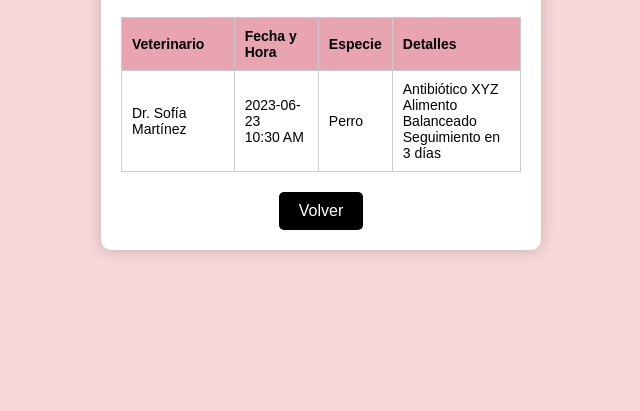
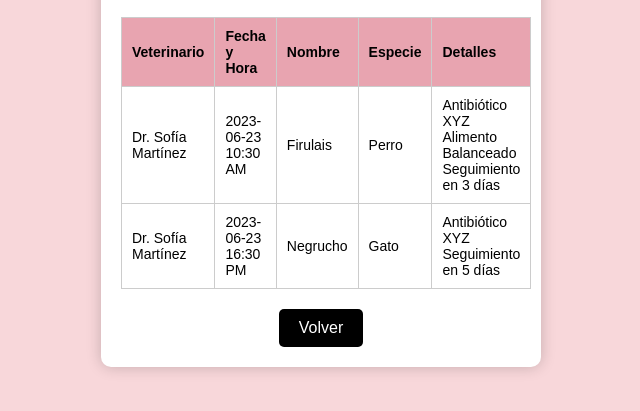
Before and after one commit to LaureanoBarnes/VeterinariaApp, a plain HTML site: page RegistroTratamiento.html in a window 1280 px wide. Shown: the part 83-494 px from the top of the page, without its empty margins (319-959 px from the left). Drawn offline with Linux system fonts and the light colour scheme.

Commit message:
cambios css

```diff
--- a/RegistroTratamiento.html
+++ b/RegistroTratamiento.html
@@ -24,18 +24,28 @@
                 <tr>
                     <th>Veterinario</th>
                     <th>Fecha y Hora</th>
+                    <th>Nombre</th>
                     <th>Especie</th>
                     <th>Detalles</th>
+
                 </tr>
             </thead>
             <tbody>
                 <tr>
                     <td>Dr. Sofía Martínez</td>
                     <td>2023-06-23<br>10:30 AM</td>
+                    <td>Firulais</td>
                     <td>Perro</td>
                     <td>Antibiótico XYZ<br>Alimento Balanceado<br>Seguimiento en 3 días</td>
                 </tr>
                 <!-- Agrega más filas aquí si es necesario -->
+                <tr>
+                    <td>Dr. Sofía Martínez</td>
+                    <td>2023-06-23<br>16:30 PM</td>
+                    <td>Negrucho</td>
+                    <td>Gato</td>
+                    <td>Antibiótico XYZ<br>Seguimiento en 5 días</td>
+                </tr>
             </tbody>
         </table>
 
--- a/estilos/ConsultaCss.css
+++ b/estilos/ConsultaCss.css
@@ -113,3 +113,8 @@ body {
 .hidden {
     display: none;
 }
+
+::-webkit-scrollbar{
+    height: 0;
+    width: 0;
+    }
--- a/estilos/Registro.css
+++ b/estilos/Registro.css
@@ -136,3 +136,7 @@ button:active {
 .hidden {
     display: none;
 }
+::-webkit-scrollbar{
+    height: 0;
+    width: 0;
+    }
--- a/estilos/RegistroAnimal.css
+++ b/estilos/RegistroAnimal.css
@@ -163,3 +163,7 @@ button[type="button"] {
 .hidden {
     display: none;
 }
+::-webkit-scrollbar{
+    height: 0;
+    width: 0;
+    }
--- a/estilos/Salas.css
+++ b/estilos/Salas.css
@@ -283,3 +283,8 @@ p.status-text:hover {
 .hidden {
     display: none;
 }
+
+::-webkit-scrollbar{
+    height: 0;
+    width: 0;
+    }
--- a/estilos/Tienda.css
+++ b/estilos/Tienda.css
@@ -67,7 +67,7 @@ body {
 }
 
 .breadcrumb a {
-    color: #FFF;
+    color: rgb(0, 0, 0);
     text-decoration: none;
 }
 
@@ -155,3 +155,8 @@ body {
 .hidden {
     display: none;
 }
+
+::-webkit-scrollbar{
+height: 0;
+width: 0;
+}
--- a/estilos/estilo.css
+++ b/estilos/estilo.css
@@ -128,3 +128,7 @@ body {
 .hidden {
     display: none;
 }
+::-webkit-scrollbar{
+    height: 0;
+    width: 0;
+    }
```
